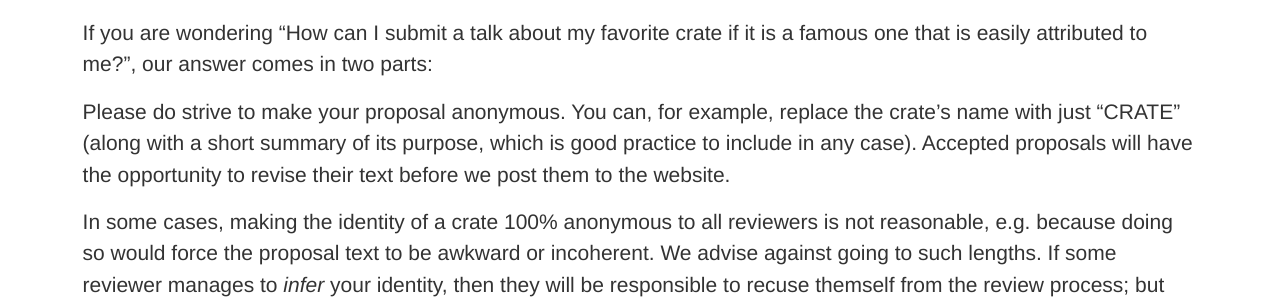
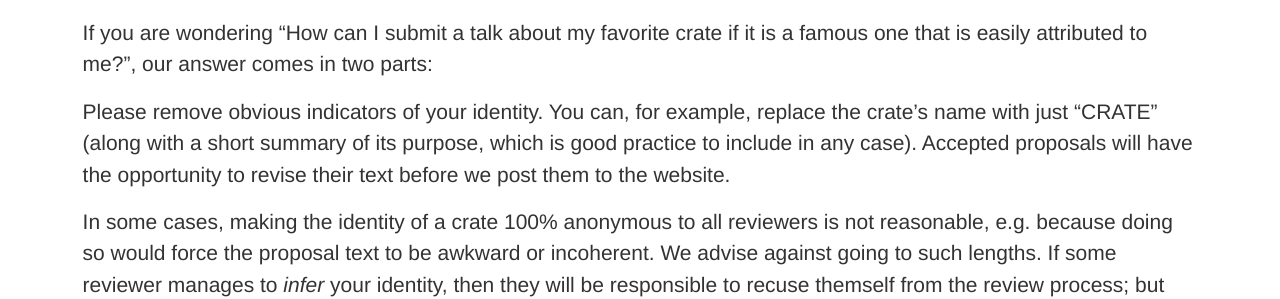
Before and after one commit to RustFestEU/blog.rustfest.eu, a Jekyll site: the page built from _posts/2018-03-02-this-week-in-rustfest-1-anonymouse-abstract-first-batch-locals.md, in a window 1280 px wide. Shown: the part 992-1291 px from the top of the page. Built offline with Jekyll 4.4.1, drawn with Linux system fonts in a browser that asks for light colours.

Commit message:
Revise wording slightly to make intent clearer that anonymity is not a boolean flag.

```diff
--- a/_posts/2018-03-02-this-week-in-rustfest-1-anonymouse-abstract-first-batch-locals.md
+++ b/_posts/2018-03-02-this-week-in-rustfest-1-anonymouse-abstract-first-batch-locals.md
@@ -33,7 +33,7 @@ If you are wondering "How can I submit a talk about my favorite crate
 if it is a famous one that is easily attributed to me?", our answer
 comes in two parts:
 
-1. Please do strive to make your proposal anonymous. You can, for
+1. Please remove obvious indicators of your identity. You can, for
 example, replace the crate's name with just "CRATE" (along with a
 short summary of its purpose, which is good practice to include in any
 case). Accepted proposals will have the opportunity to revise their
```
